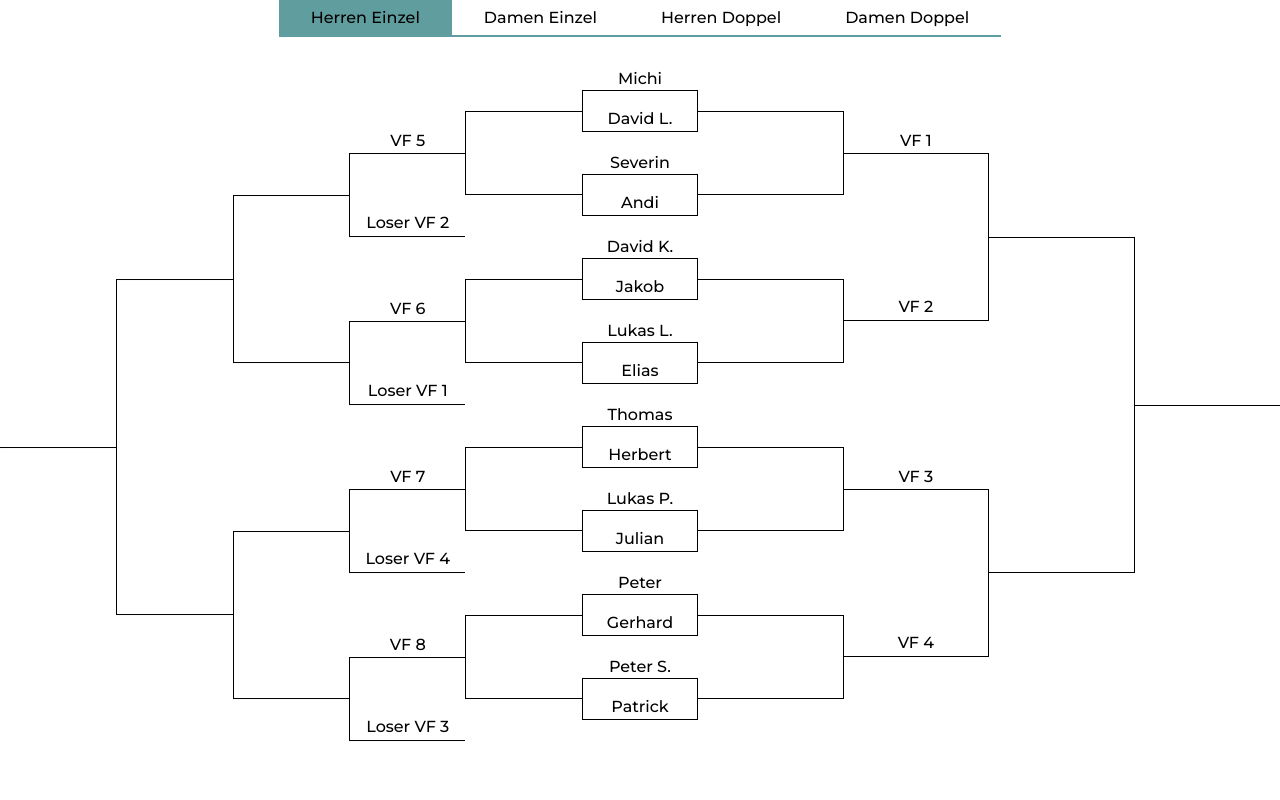
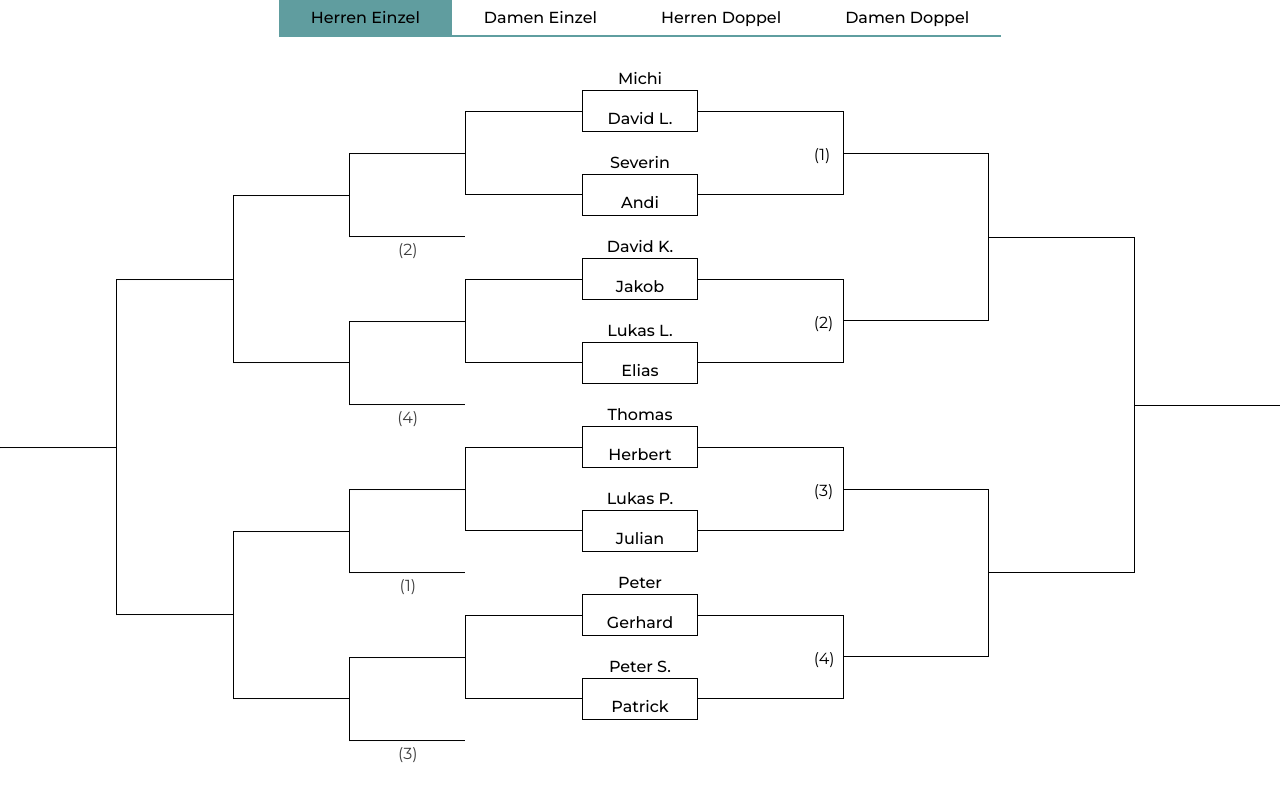
Before and after one commit to Michiii11/USV_Vereinsmeisterschaft, a plain HTML site: page index.html in a window 1280 px wide. Drawn offline with Linux system fonts and the light colour scheme.

Commit message:
made loser rounds new

```diff
--- a/draw.js
+++ b/draw.js
@@ -16,8 +16,8 @@ let menSingleDraw = [
         {player1: "", result1: "", player2: "", result2: "", className: "qA4"},
     ],
     [ // Semifinal A
-        {player1: "VF 1", result1: "", player2: "VF 2", result2: "", className: "sA1"},
-        {player1: "VF 3", result1: "", player2: "VF 4", result2: "", className: "sA2"},
+        {player1: "", result1: "", player2: "", result2: "", className: "sA1"},
+        {player1: "", result1: "", player2: "", result2: "", className: "sA2"},
     ],
     [ // Final A
         {player1: "", result1: "", player2: "", result2: "", className: "fA"},
@@ -32,10 +32,10 @@ let menSingleDraw = [
         {player1: "", result1: "", player2: "", result2: "", className: "r2B4"},
     ],
     [ // Quarterfinal B
-        {player1: "VF 5", result1: "", player2: "Loser VF 2", result2: "", className: "qB1"},
-        {player1: "VF 6", result1: "", player2: "Loser VF 1", result2: "", className: "qB2"},
-        {player1: "VF 7", result1: "", player2: "Loser VF 4", result2: "", className: "qB3"},
-        {player1: "VF 8", result1: "", player2: "Loser VF 3", result2: "", className: "qB4"},
+        {player1: "", result1: "", player2: "ㅤ", result2: "(2)", className: "qB1"},
+        {player1: "", result1: "", player2: "ㅤ", result2: "(4)", className: "qB2"},
+        {player1: "", result1: "", player2: "ㅤ", result2: "(1)", className: "qB3"},
+        {player1: "", result1: "", player2: "ㅤ", result2: "(3)", className: "qB4"},
     ],
     [ // Semifinal B
         {player1: "", result1: "", player2: "", result2: "", className: "sB1"},
@@ -48,8 +48,8 @@ let menSingleDraw = [
         {player1: "", result1: "", className: "wB"},
     ],
     [ // Semifinal C
-        {player1: "Loser VF 5", result1: "", player2: "Loser VF 6", result2: "", className: "rC1"},
-        {player1: "Loser VF 7", result1: "", player2: "Loser VF 8", result2: "", className: "rC2"},
+        {player1: "ㅤ", result1: "(5)", player2: "ㅤ", result2: "(6)", className: "rC1"},
+        {player1: "ㅤ", result1: "(7)", player2: "ㅤ", result2: "(8)", className: "rC2"},
     ],
     [ // Final C
         {player1: "", result1: "", player2: "", result2: "", className: "fC"},
@@ -77,8 +77,8 @@ let menDoubleDraw = [
         {player1: "Lukas P. / Jakob", result1: "", player2: "Michi / Lukas L.", result2: "", className: "qA4"},
     ],
     [ // Semifinal A
-        {player1: "VF 1", result1: "", player2: "VF 2", result2: "", className: "sA1"},
-        {player1: "VF 3", result1: "", player2: "VF 4", result2: "", className: "sA2"},
+        {player1: "", result1: "", player2: "", result2: "", className: "sA1"},
+        {player1: "", result1: "", player2: "", result2: "", className: "sA2"},
     ],
     [ // Final A
         {player1: "", result1: "", player2: "", result2: "", className: "fA"},
@@ -93,14 +93,14 @@ let menDoubleDraw = [
         {player1: "Bye", result1: "", player2: "Bye", result2: "", className: "r2B4"},
     ],
     [ // Round 3 B
-        {player1: "", result1: "", player2: "Loser VF 2", result2: "", className: "qB1"},
-        {player1: "", result1: "", player2: "Loser VF 1", result2: "", className: "qB2"},
-        {player1: "Bye", result1: "", player2: "Loser VF 4", result2: "", className: "qB3"},
-        {player1: "Bye", result1: "", player2: "Loser VF 3", result2: "", className: "qB4"},
+        {player1: "", result1: "", player2: "ㅤ", result2: "(2)", className: "qB1"},
+        {player1: "", result1: "", player2: "ㅤ", result2: "(4)", className: "qB2"},
+        {player1: "Bye", result1: "", player2: "ㅤ", result2: "(1)", className: "qB3"},
+        {player1: "Bye", result1: "", player2: "ㅤ", result2: "(3)", className: "qB4"},
     ],
     [ // Round 4 B
         {player1: "", result1: "", player2: "", result2: "", className: "sB1"},
-        {player1: "Loser VF 4", result1: "", player2: "Loser VF 3", result2: "", className: "sB2"},
+        {player1: "", result1: "", player2: "", result2: "", className: "sB2"},
     ],
     [ // Round 5 B
         {player1: "", result1: "", player2: "", result2: "", className: "fB"},
@@ -122,7 +122,7 @@ let womenSingleDraw = [
         {player1: "", result1: "", player2: "", result2: "", className: "sA2"},
     ],
     [ // Final A
-        {player1: "SF 1", result1: "", player2: "SF 2", result2: "", className: "fA"},
+        {player1: "", result1: "", player2: "", result2: "", className: "fA"},
     ],
     [ // Winner A
         {player1: "", result1: "", className: "wA"},
@@ -132,8 +132,8 @@ let womenSingleDraw = [
         {player1: "", result1: "", player2: "", result2: "", className: "r2B2"},
     ],
     [ // Semifinal B
-        {player1: "", result1: "", player2: "Loser SF 2", result2: "", className: "sB1"},
-        {player1: "", result1: "", player2: "Loser SF 1", result2: "", className: "sB2"},
+        {player1: "", result1: "", player2: "ㅤ", result2: "(1)", className: "sB1"},
+        {player1: "", result1: "", player2: "ㅤ", result2: "(2)", className: "sB2"},
     ],
     [ // Final B
         {player1: "", result1: "", player2: "", result2: "", className: "fB"},
--- a/index.html
+++ b/index.html
@@ -21,9 +21,8 @@
 
     <div class="scrollable">
         <main></main>
-        <main class="cEvent">
 
-        </main>
+        <main class="cEvent"></main>
     </div>
 </body>
 </html>
--- a/script.js
+++ b/script.js
@@ -14,6 +14,9 @@ function getDraw(type, elem) {
 
     document.querySelector("main").style.height = "100%"
     document.querySelector("main").style.width = "max(100%, 1000px)"
+    if(document.querySelector("span")){
+        document.querySelectorAll("span").forEach(elem=>{elem.style.left = "80%"})
+    }
 
     switch (type) {
         case 'menSingle': draw =
@@ -22,6 +25,9 @@ function getDraw(type, elem) {
             break;
         case 'menDouble': draw = menDoubleDraw; printDraw(16);
             document.querySelector("main").style.width = "max(100%, 1750px)"
+            if(document.querySelector("span")){
+                document.querySelectorAll("span").forEach(elem=>{elem.style.left = "88%"})
+            }
             break;
         case 'womenSingle': draw = womenSingleDraw; printDraw(8); break;
         case 'womenDouble': printDraw(4); womenDoubleDraw(); return;
@@ -168,18 +174,22 @@ function printDraw(type){
                 <div class="bracket qA1">
                     <div class="person"><p></p><p></p></div>
                     <div class="person"><p></p><p></p></div>
+                    <span>(1)</span>
                 </div>
                 <div class="bracket qA2">
                     <div class="person"><p></p><p></p></div>
                     <div class="person"><p></p><p></p></div>
+                    <span>(2)</span>
                 </div>
                 <div class="bracket qA3">
                     <div class="person"><p></p><p></p></div>
                     <div class="person"><p></p><p></p></div>
+                    <span>(3)</span>
                 </div>
                 <div class="bracket qA4">
                     <div class="person"><p></p><p></p></div>
                     <div class="person"><p></p><p></p></div>
+                    <span>(4)</span>
                 </div>
             </div>
 
@@ -274,10 +284,12 @@ function printDraw(type){
                 <div class="bracket sA1">
                     <div class="person"><p></p><p></p></div>
                     <div class="person"><p></p><p></p></div>
+                    <span>(1)</span>
                 </div>
                 <div class="bracket sA2">
                     <div class="person"><p></p><p></p></div>
                     <div class="person"><p></p><p></p></div>
+                    <span>(2)</span>
                 </div>
             </div>
 
--- a/style.scss
+++ b/style.scss
@@ -190,6 +190,12 @@ main{
     }
 }
 
+span{
+    position: relative;
+    left: 80%;
+    top: 40%;
+}
+
 @media (max-width: 750px) {
     main table{
         margin-inline: 1rem;
```
Also changed, not shown: style.css, 1 other file.
